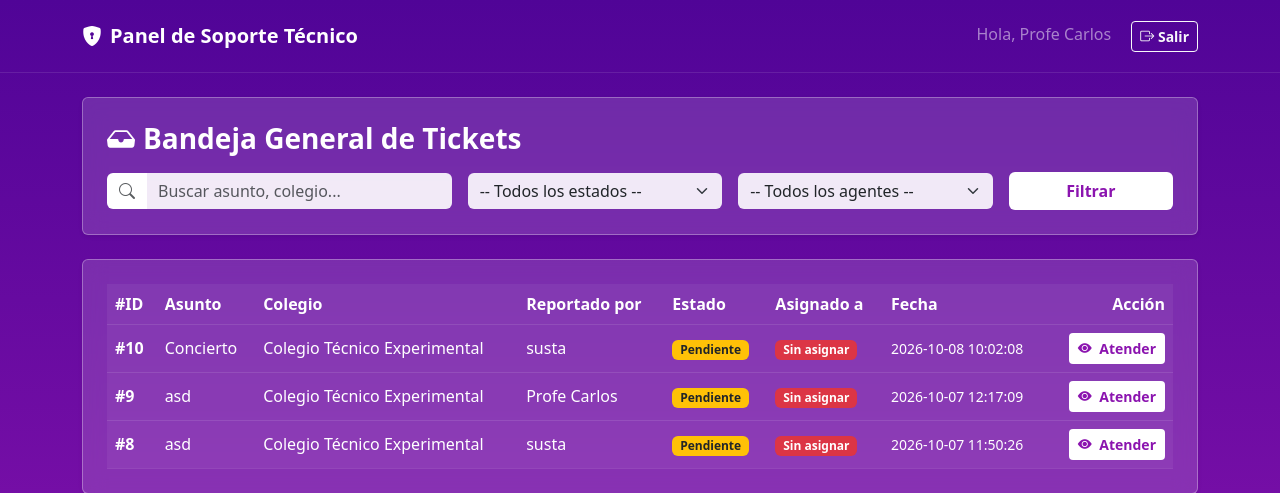
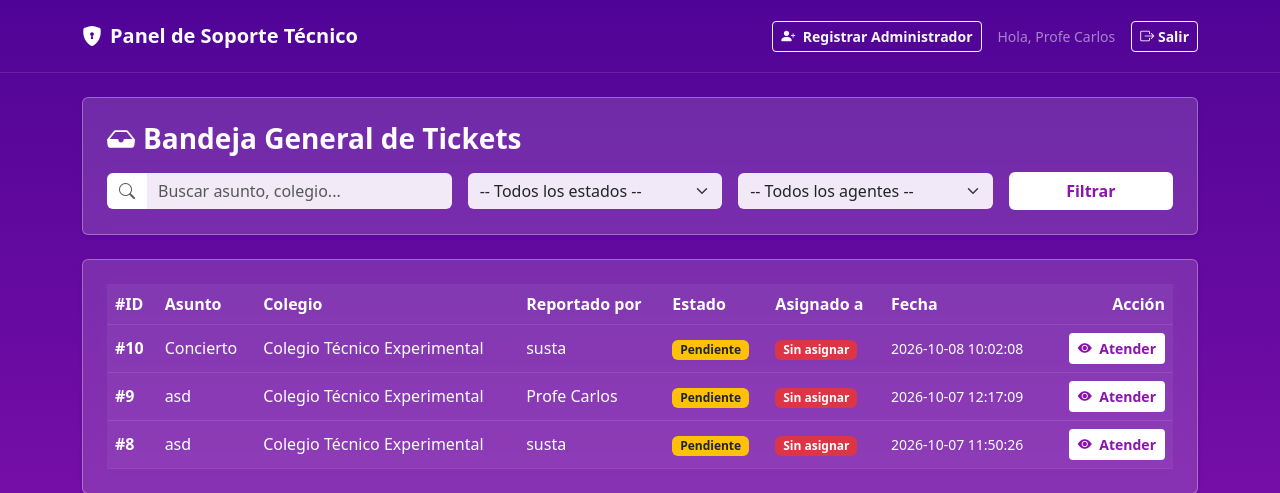
Before and after one commit to idmv06/tickets, a PHP site: page /admin_tickets.php in a window 1280 px wide. Shown: the top 493 px of the page. Run offline with PHP 8.4, Linux system fonts and the light colour scheme; a user stored in the database is signed in; data comes from the database, SQL or seed files in the repository.

Commit message:
añadir admin

```diff
--- a/admin_tickets.php
+++ b/admin_tickets.php
@@ -118,11 +118,15 @@ $resultado = mysqli_stmt_get_result($stmt);
 </head>
 <body>
 
+    <!-- Navbar con botón para abrir el modal de Registrar Admin -->
     <nav class="navbar navbar-dark mb-4 p-3 border-bottom border-white border-opacity-10">
-        <div class="container d-flex justify-content-between">
+        <div class="container d-flex justify-content-between align-items-center">
             <span class="navbar-brand fw-bold"><i class="bi bi-shield-lock-fill me-2"></i>Panel de Soporte Técnico</span>
-            <div>
-                <span class="me-3 text-white-50">Hola, <?php echo e($_SESSION['nombre']); ?></span>
+            <div class="d-flex align-items-center gap-3">
+                <button type="button" class="btn btn-outline-light btn-sm fw-bold" data-bs-toggle="modal" data-bs-target="#modalRegistrarAdmin">
+                    <i class="bi bi-person-plus-fill me-1"></i> Registrar Administrador
+                </button>
+                <span class="text-white-50 small">Hola, <?php echo e($_SESSION['nombre']); ?></span>
                 <a href="logout.php" class="btn btn-outline-light btn-sm fw-bold"><i class="bi bi-box-arrow-right"></i> Salir</a>
             </div>
         </div>
@@ -245,6 +249,50 @@ $resultado = mysqli_stmt_get_result($stmt);
         </div>
     </div>
 
+    <!-- Modal Registrar Administrador -->
+    <div class="modal fade" id="modalRegistrarAdmin" tabindex="-1" aria-labelledby="modalLabel" aria-hidden="true">
+        <div class="modal-dialog">
+            <div class="modal-content card-glass border-white border-opacity-25 text-white">
+                <div class="modal-header border-bottom border-white border-opacity-20">
+                    <h5 class="modal-title fw-bold" id="modalLabel"><i class="bi bi-shield-lock-fill me-2"></i>Registrar Nuevo Administrador</h5>
+                    <button type="button" class="btn-close btn-close-white" data-bs-dismiss="modal" aria-label="Close"></button>
+                </div>
+                <form action="registrar_admin.php" method="POST">
+                    <div class="modal-body">
+
+                        <!-- Alertas de éxito o error si las hay -->
+                        <?php if (isset($_SESSION['mensaje_exito'])): ?>
+                            <div class="alert alert-success py-2"><?php echo $_SESSION['mensaje_exito']; unset($_SESSION['mensaje_exito']); ?></div>
+                        <?php endif; ?>
+                        <?php if (isset($_SESSION['mensaje_error'])): ?>
+                            <div class="alert alert-danger py-2"><?php echo $_SESSION['mensaje_error']; unset($_SESSION['mensaje_error']); ?></div>
+                        <?php endif; ?>
+
+                        <div class="mb-3">
+                            <label for="nombre" class="form-label fw-bold">Nombre Completo:</label>
+                            <input type="text" class="form-control" id="nombre" name="nombre" required>
+                        </div>
+
+                        <div class="mb-3">
+                            <label for="correo" class="form-label fw-bold">Correo Electrónico:</label>
+                            <input type="email" class="form-control" id="correo" name="correo" required>
+                        </div>
+
+                        <div class="mb-3">
+                            <label for="contrasena" class="form-label fw-bold">Contraseña:</label>
+                            <input type="password" class="form-control" id="contrasena" name="contrasena" required>
+                        </div>
+                    </div>
+                    <div class="modal-footer border-top border-white border-opacity-20">
+                        <button type="button" class="btn btn-outline-light btn-sm" data-bs-dismiss="modal">Cancelar</button>
+                        <button type="submit" class="btn btn-morado px-4">Guardar Administrador</button>
+                    </div>
+                </form>
+            </div>
+        </div>
+    </div>
+
+    <!-- Bootstrap Bundle JS -->
     <script src="https://cdn.jsdelivr.net/npm/bootstrap@5.3.3/dist/js/bootstrap.bundle.min.js"></script>
 </body>
 </html>
```
Also changed, not shown: registrar_admin.php (+5 -5 lines).
